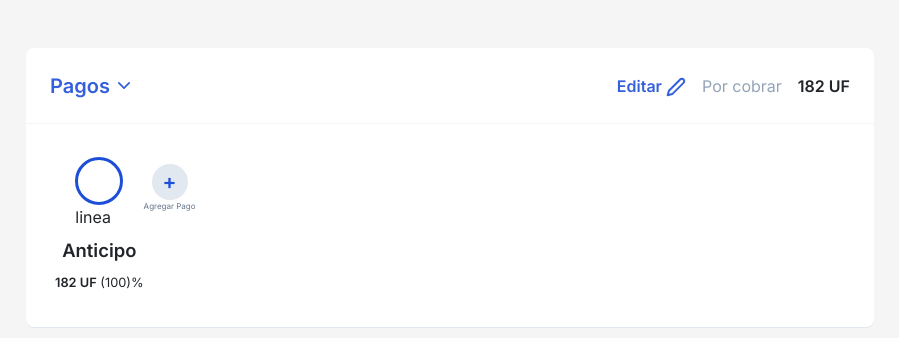
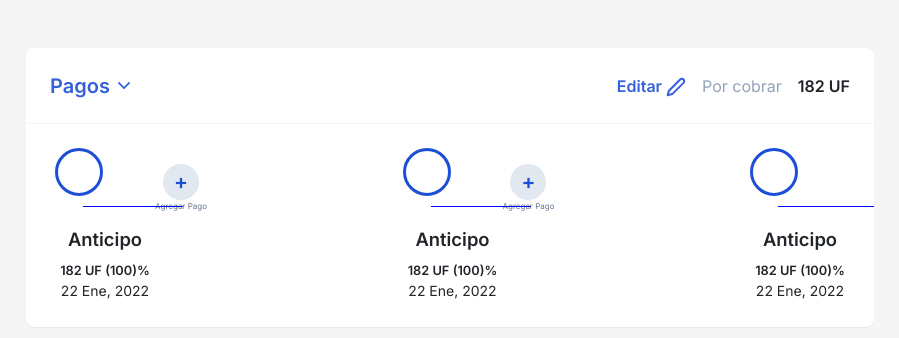
Before and after one commit to cmongez/payments-app, a Vue app: page / in a window 1280 px wide. Shown: the top 338 px of the page, without its empty margins (122-1021 px from the left). Built offline with nearby package versions, Linux system fonts and the light colour scheme.

Commit message:
sync percentage

```diff
--- a/src/components/PaymentsApp.vue
+++ b/src/components/PaymentsApp.vue
@@ -26,8 +26,8 @@
                 <!-- Button modal -->
 
                 <div>
-                  <!-- <div v-if="index !== 0" class="position-relative"><div class="lineai"></div></div> -->
-                  <div v-if="index !== 0" class="position-relative"><div class="lineai"></div></div>
+                  <!-- <div v-if="index !== 0" class="position-relative"><div class="lineai"></div></div>
+                  <div v-if="index !== 0" class="position-relative"><div class="lineai"></div></div> -->
                   <a
                     v-if="item.status === 'pending'"
                     class="d-flex letra"
@@ -45,8 +45,7 @@
                       <img v-else src="../assets/paid.svg" />
                     </div>
                   </a>
-                  linea
-                  <!-- <div v-if="index !== lastIndex" class="position-relative"><div class="linead"></div></div> -->
+                  <div class="lineaC"><div class="linead"></div></div>
                 </div>
                 <!-- BOTON PAGADO -->
                 <a v-if="item.status === 'paid'" class="">
@@ -61,13 +60,16 @@
                   }})%
                 </p>
                 <p class="card__date">
-                  <span class="card__date__paid" v-if="item.status === 'paid'">Pagado {{ item.date }}</span>
+                  <span class="card__date__paid" v-if="item.status === 'paid'">Pagado </span>
+                  <span :class="item.status === 'paid' ? 'card__date__paid' : 'card__date'">{{ item.date }}</span>
                 </p>
               </div>
             </div>
 
             <div
-              v-if="(db.length == 1 && item.status === 'pending') || item.status === 'pending'"
+              v-if="
+                (db.length === 1 && item.status === 'pending') || (item.status === 'pending' && index !== lastIndex)
+              "
               class="payments__box__addPayment mt-2"
             >
               <button class="btn--addPayment" @click="addPayment(index)">+</button>
@@ -107,10 +109,8 @@
                   v-if="item.status === 'pending'"
                   class="edit__info--input"
                   type="number"
-                  min="0"
+                  readonly
                   :max="RECEIVABLE"
-                  minlength="1"
-                  maxlength="4"
                   v-model="item.toBePaid"
                 />
                 <p class="edit__info--paid" v-else>{{ item.toBePaid }} {{ CURRENCY }}</p>
@@ -160,7 +160,11 @@
 import PaymentsModal from '@/components/PaymentsModal.vue';
 const CURRENCY = 'UF'; //Divisa
 const RECEIVABLE = 182; //Por cobrar
-const datos = [{ id: 1, title: 'Anticipo', toBePaid: 182, percentage: 100, status: 'pending', date: '22 Ene, 2022' }];
+const datos = [
+  { id: 1, title: 'Anticipo', toBePaid: 182, percentage: 100, status: 'pending', date: '22 Ene, 2022' },
+  { id: 1, title: 'Anticipo', toBePaid: 182, percentage: 100, status: 'pending', date: '22 Ene, 2022' },
+  { id: 1, title: 'Anticipo', toBePaid: 182, percentage: 100, status: 'pending', date: '22 Ene, 2022' },
+];
 export default {
   name: 'PaymentsApp',
   components: {
@@ -170,6 +174,7 @@ export default {
     return {
       CURRENCY,
       RECEIVABLE,
+      firstRECEIVABLE: RECEIVABLE,
       previousPayment: {},
       newPayment: {},
       db: datos, //Cuotas
@@ -182,19 +187,26 @@ export default {
     lastIndex() {
       let lastIndex = this.db[this.db.length - 1];
       lastIndex = this.db.indexOf(lastIndex);
+      console.log(lastIndex);
 
       return lastIndex;
-    },
-    receivableValidator() {
-      let acum = 0;
-      this.db.forEach((item) => {
-        acum += item.toBePaid;
-      });
-      return acum;
     },
   },
 
   methods: {
+    receivableValidator() {
+      let acum = 0;
+      this.db.forEach((item) => {
+        if (item.status === 'pending') {
+          acum = Number(acum) + Number(item.toBePaid);
+        }
+        acum = Number(acum).toFixed(1);
+      });
+
+      let result = acum - this.RECEIVABLE;
+
+      return result;
+    },
     parseDateToSpa() {
       let date = new Date();
       const MONTHS = ['Ene', 'Feb', 'Mar', 'Abr', 'May', 'Jun', 'Jul', 'Ago', 'Sep', 'Oct', 'Nov', ' Dic'];
@@ -216,7 +228,6 @@ export default {
 
     addPayment(index) {
       this.isEditing();
-      console.log(index);
 
       this.previousPayment = this.db[index];
       if (index === 0) {
@@ -225,13 +236,11 @@ export default {
           this.previousPayment = this.db[index + 1];
         }
       } else if (this.previousPayment.status === 'paid') {
-        console.log('entreee');
         this.previousPayment = this.db[index + 1];
       } else {
         this.previousPayment = this.db[index];
       }
       let date = this.parseDateToSpa();
-      console.log(this.previousPayment);
       this.newPayment = {
         id: this.db.length,
         title: 'Nuevo',
@@ -250,17 +259,28 @@ export default {
     },
 
     savePayment() {
-      this.editing = false;
+      if (this.receivableValidator() === 0) {
+        this.editing = false;
+      } else {
+        alert(`ERROR: La suma de los pagos debe ser igual a la deuda: ${this.RECEIVABLE}`);
+      }
     },
 
     increasePercentage(item, index) {
       if (this.incrementValidator(item, index)) {
+        let clickedPayment = this.db[index];
+        let previousPayment = this.db[index - 1];
+
         if (index === 0) {
           this.db[index + 1].percentage--;
-          item.percentage++;
+          clickedPayment.percentage++;
+          clickedPayment.toBePaid = this.rounded((clickedPayment.percentage * this.firstRECEIVABLE) / 100);
+          this.db[index + 1].toBePaid = this.rounded((this.db[index + 1].percentage * this.firstRECEIVABLE) / 100);
         } else {
-          this.db[index - 1].percentage--;
-          item.percentage++;
+          previousPayment.percentage--;
+          clickedPayment.percentage++;
+          clickedPayment.toBePaid = this.rounded((clickedPayment.percentage * this.firstRECEIVABLE) / 100);
+          previousPayment.toBePaid = this.rounded((previousPayment.percentage * this.firstRECEIVABLE) / 100);
         }
       }
 
@@ -270,13 +290,15 @@ export default {
       if (this.decreaseValidator(item, index)) {
         if (index === 0) {
           this.db[index + 1].percentage++;
+          this.db[index + 1].toBePaid = (this.db[index + 1].percentage * this.firstRECEIVABLE) / 100;
           item.percentage--;
+          item.toBePaid = (item.percentage * this.firstRECEIVABLE) / 100;
         } else {
           this.db[index - 1].percentage++;
           item.percentage--;
+          item.toBePaid = (item.percentage * this.firstRECEIVABLE) / 100;
         }
       }
-      console.log(index);
 
       return item;
     },
@@ -284,10 +306,8 @@ export default {
       let { percentage } = index === 0 ? this.db[index + 1] : this.db[index - 1];
 
       if (percentage - 1 < 0) {
-        console.log('falso');
         return false;
       } else {
-        console.log('true');
         return true;
       }
     },
@@ -295,10 +315,8 @@ export default {
       let { percentage } = index === 0 ? this.db[index + 1] : this.db[index];
 
       if (percentage - 1 < 0) {
-        console.log('falso');
         return false;
       } else {
-        console.log('true');
         return true;
       }
     },
@@ -319,9 +337,8 @@ export default {
     // Listening emits
     onDeletePayment(paymentToDelete) {
       let { payment } = paymentToDelete;
-      let deleteValidator = this.RECEIVABLE - payment.toBePaid;
+      let deleteValidator = this.rounded(this.RECEIVABLE - payment.toBePaid);
       if (deleteValidator > 0) {
-        console.log('entre');
         let { payment, index } = paymentToDelete;
         let newDb = this.db.filter((item) => item !== payment);
 
@@ -338,7 +355,7 @@ export default {
       let { index } = dataPaymentPaid;
 
       this.db[index].status = 'paid';
-      this.RECEIVABLE -= this.db[index].toBePaid;
+      this.RECEIVABLE = this.rounded(this.RECEIVABLE - this.db[index].toBePaid);
     },
   },
   async beforeMount() {
@@ -452,7 +469,10 @@ main {
   color: #94a3b8;
 }
 
-.card__info,
+.card__info {
+  font-size: 0.8rem;
+  font-weight: 600;
+}
 .edit__info--input {
   font-size: 0.8rem;
 }
@@ -560,7 +580,7 @@ main {
   height: 34px;
 }
 
-.lineaContainer {
+.lineaC {
   position: relative;
   right: -28px;
   width: 100px;
@@ -569,8 +589,14 @@ main {
   flex-direction: row;
   align-items: center;
   justify-content: center;
-  color: var(--border-light);
+  color: red;
   z-index: 0;
+}
+.linead {
+  position: absolute;
+  height: 1px;
+  width: 100%;
+  background-color: blue;
 }
 
 /* .lineai {
--- a/src/components/PaymentsModal.vue
+++ b/src/components/PaymentsModal.vue
@@ -65,13 +65,12 @@ export default {
   },
   methods: {
     deletePayment(paymentToDelete) {
-      console.log(paymentToDelete);
       this.$emit('deletePayment', paymentToDelete);
     },
     changeStatus() {
       if (this.status === 'paid') {
         let dataPaymentPaid = this.paymentToEdit;
-        console.log(dataPaymentPaid);
+
         this.$emit('paymentPaid', dataPaymentPaid);
         this.status = 'pending';
       }
```
